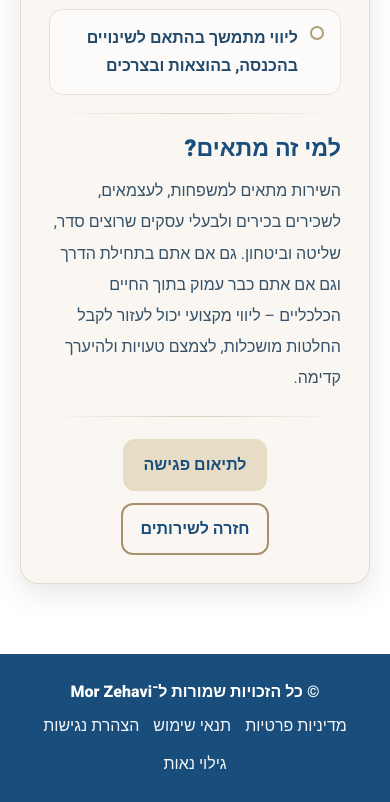
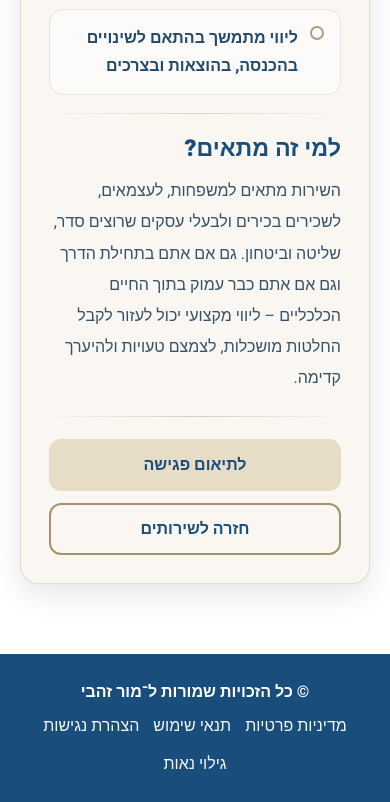
Before and after one commit to MorZehavi/MorZehavi.github.io, a plain HTML site: page services/financial.html in a window 390 px wide. Shown: the part 1228-2030 px from the top of the page. Drawn offline with Linux system fonts and the light colour scheme.

Commit message:
Change button size and send button style

```diff
--- a/assets/site.css
+++ b/assets/site.css
@@ -959,3 +959,18 @@ label.checkbox .checkbox-text{
   flex:1 1 auto;
   min-width:0;
 }
+.quote p,
+.quote strong {
+  color: var(--blue) !important;
+}
+/* Service pages CTA buttons: stack on mobile */
+@media (max-width: 540px){
+  .service-cta{
+    flex-direction: column;
+    align-items: stretch;
+  }
+  .service-cta .btn{
+    width: 100%;
+    justify-content: center;
+  }
+}
--- a/services/financial.html
+++ b/services/financial.html
@@ -111,7 +111,7 @@
   <footer class="footer">
   <div class="container">
     <div class="footer-inner">
-      <div class="footer-copy">© כל הזכויות שמורות ל־Mor Zehavi</div>
+      <div class="footer-copy">© כל הזכויות שמורות ל־מור זהבי</div>
       <div class="footer-links">
         <a href="../footer-pages/privacy.html">מדיניות פרטיות</a>
         <a href="../footer-pages/terms.html">תנאי שימוש</a>
```
Also changed, not shown: footer-pages/disclaimer.html (+1 -1 lines), footer-pages/privacy.html (+1 -1 lines), footer-pages/terms.html (+1 -1 lines), index.html (+1 -1 lines), services/family_office.html (+1 -1 lines), services/investments.html (+1 -1 lines), services/retirement.html (+1 -1 lines).
